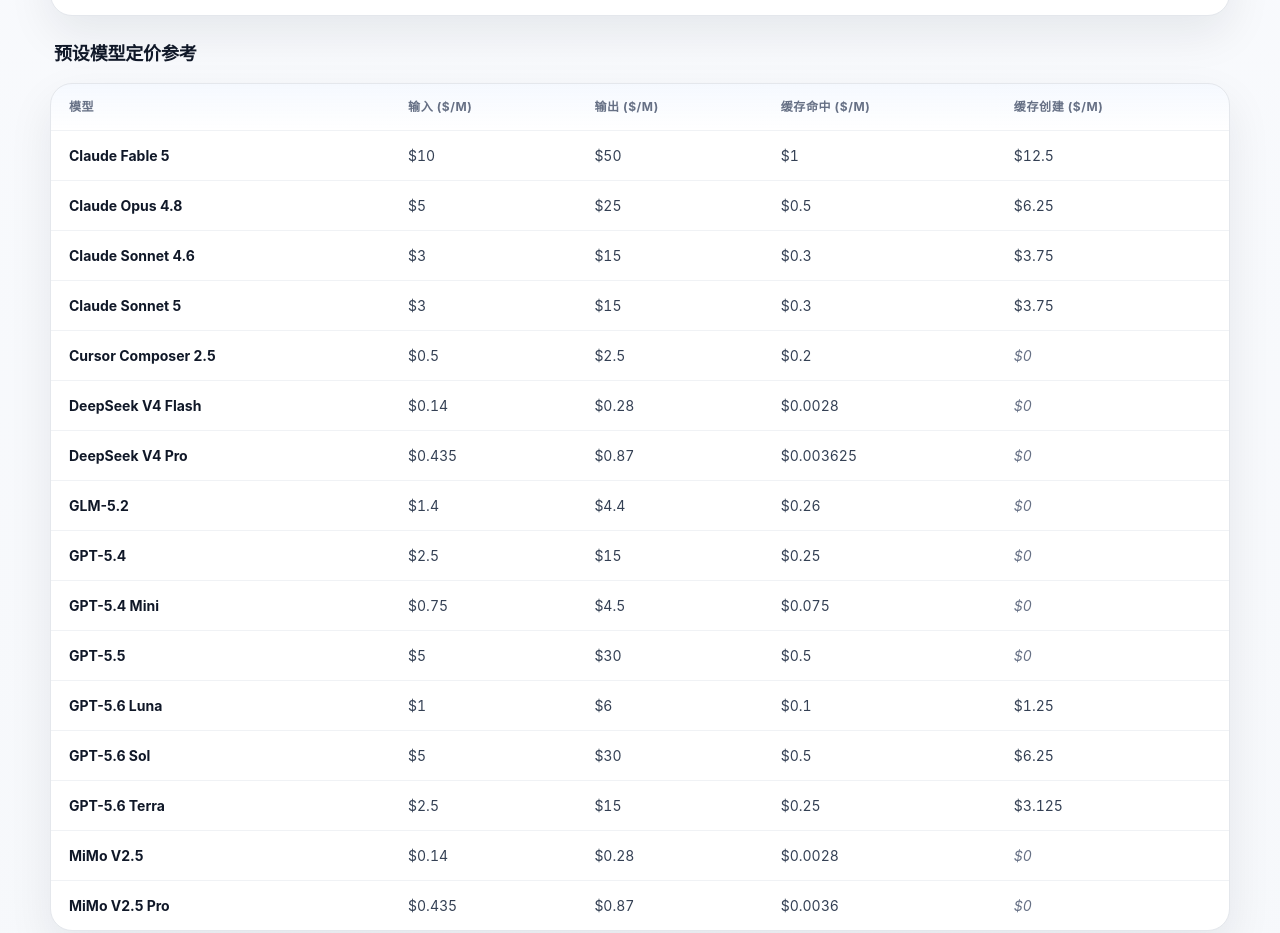
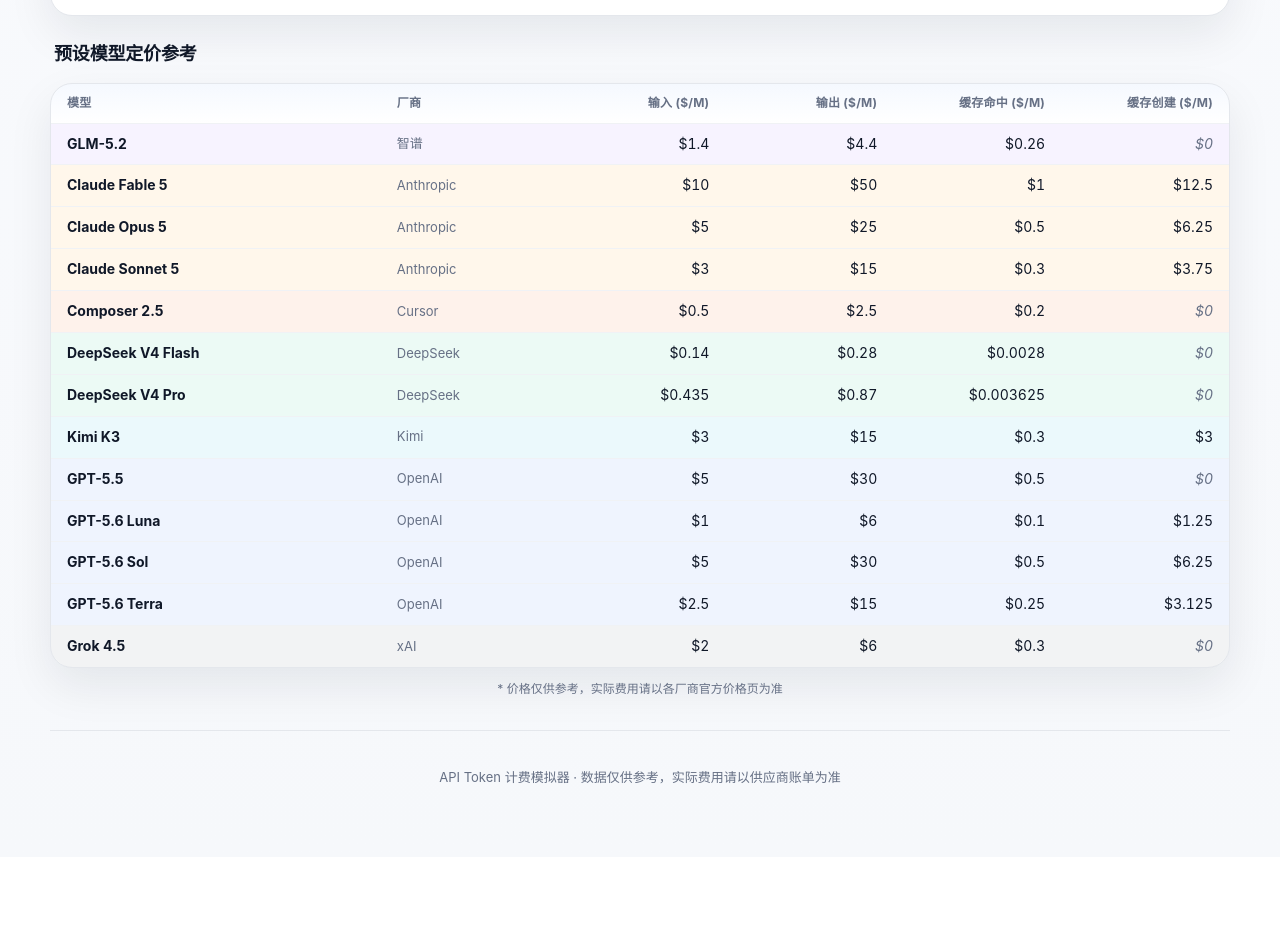
Before and after one commit to ManLOK-Chu/token-cost, a plain HTML site: page index.html in a window 1280 px wide. Shown: the part 1777-2710 px from the top of the page. After the commit the page ends 2634 px from the top, so only its background shows below. Drawn offline with Linux system fonts and the light colour scheme.

Commit message:
feat: refresh model presets and pricing table

```diff
--- a/index.html
+++ b/index.html
@@ -4,6 +4,7 @@
   <meta charset="utf-8">
   <meta name="viewport" content="width=device-width, initial-scale=1">
   <meta name="description" content="比较 API 模型在不同缓存命中率下的 token 成本，并浏览 models.dev 模型价格。">
+  <link rel="icon" href="favicon.ico" sizes="16x16 32x32 64x64">
   <title>API Token 计费模拟器</title>
   <link rel="stylesheet" href="styles.css">
 </head>
@@ -137,11 +138,12 @@
         <table class="pricing-table">
           <thead>
             <tr>
-              <th>模型</th>
-              <th>输入 ($/M)</th>
-              <th>输出 ($/M)</th>
-              <th>缓存命中 ($/M)</th>
-              <th>缓存创建 ($/M)</th>
+              <th scope="col">模型</th>
+              <th scope="col">厂商</th>
+              <th scope="col">输入 ($/M)</th>
+              <th scope="col">输出 ($/M)</th>
+              <th scope="col">缓存命中 ($/M)</th>
+              <th scope="col">缓存创建 ($/M)</th>
             </tr>
           </thead>
           <tbody id="pricingTableBody">
--- a/js/app.js
+++ b/js/app.js
@@ -17,7 +17,19 @@
 } from './presets.js';
 import { setupModelsDevBrowser } from './models-dev.js';
 
-const DEFAULT_PRESET_ID = 'gpt55';
+const DEFAULT_PRESET_ID = 'gpt-5.5';
+const LEGACY_PRESET_IDS = {
+  gpt55: 'gpt-5.5',
+  gpt56sol: 'gpt-5.6-sol',
+  gpt56terra: 'gpt-5.6-terra',
+  gpt56luna: 'gpt-5.6-luna',
+  'claude-opus-48': 'claude-opus-5',
+  'claude-opus-4-8': 'claude-opus-5',
+  'claude-sonnet-46': 'claude-sonnet-5',
+  'claude-sonnet-4-6': 'claude-sonnet-5',
+  'glm-52': 'glm-5.2',
+  'cursor-composer-25': 'cursor-composer-2.5',
+};
 const TOKEN_FIELDS = ['tokensNew', 'tokensOut', 'tokensHit', 'tokensCreate'];
 const FORM_FIELDS = [
   'priceNew', 'priceOut', 'priceHit', 'priceCreate',
@@ -27,6 +39,10 @@
 
 function getSystemTheme() {
   return window.matchMedia('(prefers-color-scheme: dark)').matches ? 'dark' : 'light';
+}
+
+function migratePresetId(id) {
+  return LEGACY_PRESET_IDS[id] || id;
 }
 
 function applyTheme(theme) {
@@ -55,8 +71,10 @@
   TOKEN_FIELDS.forEach((id) => { saved[id] = $(id).value; });
   saved.multiplier = $('multiplier').value;
   const selectedPreset = $('pricingPreset').value;
-  saved.pricingPreset = selectedPreset.startsWith('md-') ? DEFAULT_PRESET_ID : selectedPreset;
-  saved.visibleModels = Array.from(getVisibleModels()).filter((id) => !id.startsWith('md-'));
+  saved.pricingPreset = selectedPreset.startsWith('md-') ? DEFAULT_PRESET_ID : migratePresetId(selectedPreset);
+  saved.visibleModels = Array.from(getVisibleModels())
+    .filter((id) => !id.startsWith('md-'))
+    .map(migratePresetId);
   saveCalculatorState(saved);
 }
 
@@ -78,6 +96,7 @@
   const preset = registerRuntimePreset({
     id: model.id,
     name: `${model.providerName} · ${model.name}`,
+    vendor: model.providerName,
     priceNew: model.priceInput,
     priceOut: model.priceOutput,
     priceHit: model.priceCacheRead ?? 0,
@@ -110,9 +129,10 @@
   const saved = loadCalculatorState();
   initPricingPresets(DEFAULT_PRESET_ID);
 
-  if (saved.pricingPreset && findPricingPreset(saved.pricingPreset)) {
-    $('pricingPreset').value = saved.pricingPreset;
-    applyPricingPreset(saved.pricingPreset);
+  const savedPresetId = migratePresetId(saved.pricingPreset);
+  if (savedPresetId && findPricingPreset(savedPresetId)) {
+    $('pricingPreset').value = savedPresetId;
+    applyPricingPreset(savedPresetId);
   }
   TOKEN_FIELDS.forEach((id) => {
     if (saved[id] !== undefined && saved[id] !== '') $(id).value = saved[id];
@@ -120,7 +140,10 @@
   if (saved.multiplier !== undefined && saved.multiplier !== '') $('multiplier').value = saved.multiplier;
 
   renderPricingTable();
-  initModelSelector($('pricingPreset').value, saved.visibleModels, update);
+  const savedVisibleModels = Array.isArray(saved.visibleModels)
+    ? saved.visibleModels.map(migratePresetId)
+    : saved.visibleModels;
+  initModelSelector($('pricingPreset').value, savedVisibleModels, update);
   setupModelsDevBrowser({ onSelect: applyModelsDevModel });
   registerFormListeners();
   update();
--- a/js/presets.js
+++ b/js/presets.js
@@ -12,6 +12,19 @@
   'var(--viz-series-6)',
 ];
 const MODEL_DASH_PATTERNS = ['none', '8 4', '3 4'];
+const VENDOR_ROW_CLASSES = new Map([
+  ['OpenAI', 'openai'],
+  ['Anthropic', 'anthropic'],
+  ['xAI', 'xai'],
+  ['Kimi', 'kimi'],
+  ['DeepSeek', 'deepseek'],
+  ['智谱', 'zhipu'],
+  ['Cursor', 'cursor'],
+]);
+
+function vendorRowClass(vendor) {
+  return `pricing-vendor-${VENDOR_ROW_CLASSES.get(vendor) || 'other'}`;
+}
 
 export function getModelStyle(index) {
   return {
@@ -136,15 +149,22 @@
   const tbody = $('pricingTableBody');
   const models = pricingPresets
     .filter((preset) => preset.id !== 'custom')
-    .sort((a, b) => a.name.localeCompare(b.name, 'zh-CN'));
+    .sort((a, b) => {
+      const vendorA = a.vendor || a.providerName || '';
+      const vendorB = b.vendor || b.providerName || '';
+      return vendorA.localeCompare(vendorB, 'zh-CN') || a.name.localeCompare(b.name, 'zh-CN');
+    });
 
   tbody.replaceChildren(...models.map((preset) => {
+    const vendor = preset.vendor || preset.providerName || '—';
     const row = document.createElement('tr');
-    const values = [preset.name, preset.priceNew, preset.priceOut, preset.priceHit, preset.priceCreate];
+    row.className = `pricing-vendor-row ${vendorRowClass(vendor)}`;
+    const values = [preset.name, vendor, preset.priceNew, preset.priceOut, preset.priceHit, preset.priceCreate];
     values.forEach((value, index) => {
       const cell = document.createElement('td');
-      cell.textContent = index === 0 ? value : formatExactPrice(value);
-      if (index > 0 && value === 0) cell.className = 'price-zero';
+      cell.textContent = index < 2 ? value : formatExactPrice(value);
+      cell.className = index === 0 ? 'pricing-model-name' : index === 1 ? 'pricing-vendor' : 'pricing-number';
+      if (index >= 2 && value === 0) cell.classList.add('price-zero');
       row.appendChild(cell);
     });
     return row;
--- a/model-presets.json
+++ b/model-presets.json
@@ -5,8 +5,9 @@
     "note": "不会覆盖当前输入框，适合填写你的实际账单价格。"
   },
   {
-    "id": "gpt55",
+    "id": "gpt-5.5",
     "name": "GPT-5.5",
+    "vendor": "OpenAI",
     "priceNew": 5,
     "priceOut": 30,
     "priceHit": 0.5,
@@ -14,8 +15,9 @@
     "note": "按你提供的价格预填。无缓存创建成本。"
   },
   {
-    "id": "gpt56sol",
+    "id": "gpt-5.6-sol",
     "name": "GPT-5.6 Sol",
+    "vendor": "OpenAI",
     "priceNew": 5,
     "priceOut": 30,
     "priceHit": 0.5,
@@ -23,8 +25,9 @@
     "note": "参考价：输入 $5/M、输出 $30/M；缓存读取 $0.5/M (输入价 10%)、缓存写入 $6.25/M (输入价 1.25×)。请以官方价格页为准。"
   },
   {
-    "id": "gpt56terra",
+    "id": "gpt-5.6-terra",
     "name": "GPT-5.6 Terra",
+    "vendor": "OpenAI",
     "priceNew": 2.5,
     "priceOut": 15,
     "priceHit": 0.25,
@@ -32,8 +35,9 @@
     "note": "参考价：输入 $2.50/M、输出 $15/M；缓存读取 $0.25/M (输入价 10%)、缓存写入 $3.125/M (输入价 1.25×)。请以官方价格页为准。"
   },
   {
-    "id": "gpt56luna",
+    "id": "gpt-5.6-luna",
     "name": "GPT-5.6 Luna",
+    "vendor": "OpenAI",
     "priceNew": 1,
     "priceOut": 6,
     "priceHit": 0.1,
@@ -41,26 +45,9 @@
     "note": "参考价：输入 $1/M、输出 $6/M；缓存读取 $0.1/M (输入价 10%)、缓存写入 $1.25/M (输入价 1.25×)。请以官方价格页为准。"
   },
   {
-    "id": "gpt54",
-    "name": "GPT-5.4",
-    "priceNew": 2.5,
-    "priceOut": 15,
-    "priceHit": 0.25,
-    "priceCreate": 0,
-    "note": "参考价：输入 $2.50/M、输出 $15/M；缓存读取 $0.25/M。无缓存创建成本。请以官方价格页为准。"
-  },
-  {
-    "id": "gpt54-mini",
-    "name": "GPT-5.4 Mini",
-    "priceNew": 0.75,
-    "priceOut": 4.5,
-    "priceHit": 0.075,
-    "priceCreate": 0,
-    "note": "参考价：输入 $0.75/M、输出 $4.50/M；缓存读取 $0.075/M。无缓存创建成本。请以官方价格页为准。"
-  },
-  {
-    "id": "claude-opus-48",
-    "name": "Claude Opus 4.8",
+    "id": "claude-opus-5",
+    "name": "Claude Opus 5",
+    "vendor": "Anthropic",
     "priceNew": 5,
     "priceOut": 25,
     "priceHit": 0.5,
@@ -68,17 +55,9 @@
     "note": "参考价：输入 $5/M、输出 $25/M；缓存命中按输入 10%、缓存创建按输入 1.25× 推导。请以官方价格页为准。"
   },
   {
-    "id": "claude-sonnet-46",
-    "name": "Claude Sonnet 4.6",
-    "priceNew": 3,
-    "priceOut": 15,
-    "priceHit": 0.3,
-    "priceCreate": 3.75,
-    "note": "参考价：输入 $3/M、输出 $15/M；缓存命中按输入 10%、缓存创建按输入 1.25× 推导。请以官方价格页为准。"
-  },
-  {
     "id": "claude-fable-5",
     "name": "Claude Fable 5",
+    "vendor": "Anthropic",
     "priceNew": 10,
     "priceOut": 50,
     "priceHit": 1,
@@ -86,8 +65,29 @@
     "note": "参考价：输入 $10/M、输出 $50/M；缓存命中按输入 10%、缓存创建按输入 1.25× 推导。请以官方价格页为准。"
   },
   {
+    "id": "grok-4.5",
+    "name": "Grok 4.5",
+    "vendor": "xAI",
+    "priceNew": 2,
+    "priceOut": 6,
+    "priceHit": 0.3,
+    "priceCreate": 0,
+    "note": "参考价：输入 $2/M、输出 $6/M；缓存读取 $0.3/M。目录未提供缓存写入价，暂按 $0 填充。请以官方价格页为准。"
+  },
+  {
+    "id": "kimi-k3",
+    "name": "Kimi K3",
+    "vendor": "Kimi",
+    "priceNew": 3,
+    "priceOut": 15,
+    "priceHit": 0.3,
+    "priceCreate": 3,
+    "note": "参考价：输入 $3/M、输出 $15/M；缓存读取 $0.3/M、缓存写入 $3/M。请以官方价格页为准。"
+  },
+  {
     "id": "deepseek-v4-pro",
     "name": "DeepSeek V4 Pro",
+    "vendor": "DeepSeek",
     "priceNew": 0.435,
     "priceOut": 0.87,
     "priceHit": 0.003625,
@@ -97,6 +97,7 @@
   {
     "id": "deepseek-v4-flash",
     "name": "DeepSeek V4 Flash",
+    "vendor": "DeepSeek",
     "priceNew": 0.14,
     "priceOut": 0.28,
     "priceHit": 0.0028,
@@ -104,8 +105,9 @@
     "note": "参考价：输入 $0.14/M、输出 $0.28/M；缓存命中约输入价的 2%。无缓存创建成本。性价比极高。"
   },
   {
-    "id": "glm-52",
+    "id": "glm-5.2",
     "name": "GLM-5.2",
+    "vendor": "智谱",
     "priceNew": 1.4,
     "priceOut": 4.4,
     "priceHit": 0.26,
@@ -113,26 +115,9 @@
     "note": "参考价：输入 $1.40/M、输出 $4.40/M；智谱旗舰模型，支持 1M 上下文。无缓存创建成本。请以官方价格页为准。"
   },
   {
-    "id": "mimo-v25",
-    "name": "MiMo V2.5",
-    "priceNew": 0.14,
-    "priceOut": 0.28,
-    "priceHit": 0.0028,
-    "priceCreate": 0,
-    "note": "参考价：输入 $0.14/M、输出 $0.28/M；缓存命中约输入价的 2%。无缓存创建成本。请以官方价格页为准。"
-  },
-  {
-    "id": "mimo-v25-pro",
-    "name": "MiMo V2.5 Pro",
-    "priceNew": 0.435,
-    "priceOut": 0.87,
-    "priceHit": 0.0036,
-    "priceCreate": 0,
-    "note": "参考价：输入 $0.435/M、输出 $0.87/M；缓存命中约输入价的 0.8%。无缓存创建成本。请以官方价格页为准。"
-  },
-  {
-    "id": "cursor-composer-25",
-    "name": "Cursor Composer 2.5",
+    "id": "cursor-composer-2.5",
+    "name": "Composer 2.5",
+    "vendor": "Cursor",
     "priceNew": 0.5,
     "priceOut": 2.5,
     "priceHit": 0.2,
@@ -142,6 +127,7 @@
   {
     "id": "claude-sonnet-5",
     "name": "Claude Sonnet 5",
+    "vendor": "Anthropic",
     "priceNew": 3,
     "priceOut": 15,
     "priceHit": 0.3,
--- a/styles.css
+++ b/styles.css
@@ -737,15 +737,18 @@
 
 .pricing-table {
   width: 100%;
+  min-width: 820px;
   border-collapse: collapse;
   font-size: 14px;
+  table-layout: fixed;
 }
 
 .pricing-table th,
 .pricing-table td {
-  padding: 14px 18px;
+  padding: 11px 16px;
   text-align: left;
   border-bottom: 1px solid var(--soft-line);
+  line-height: 1.35;
   white-space: nowrap;
 }
 
@@ -754,34 +757,122 @@
   color: var(--muted);
   font-size: 12px;
   font-weight: 700;
-  text-transform: uppercase;
-  letter-spacing: 0.05em;
+  letter-spacing: 0.02em;
+}
+
+.pricing-table th:first-child,
+.pricing-table td:first-child {
+  width: 28%;
+}
+
+.pricing-table th:nth-child(2),
+.pricing-table td:nth-child(2) {
+  width: 15%;
+}
+
+.pricing-table th:nth-child(n + 3),
+.pricing-table td:nth-child(n + 3) {
+  width: 14.25%;
+  text-align: right;
 }
 
 .pricing-table tbody tr:last-child td {
   border-bottom: none;
 }
 
+.pricing-table tbody tr:nth-child(even) {
+  background: rgba(59, 130, 246, 0.025);
+}
+
+.pricing-table tbody tr.pricing-vendor-openai {
+  background: rgba(37, 99, 235, 0.07);
+}
+
+.pricing-table tbody tr.pricing-vendor-anthropic {
+  background: rgba(245, 158, 11, 0.08);
+}
+
+.pricing-table tbody tr.pricing-vendor-xai {
+  background: rgba(71, 85, 105, 0.07);
+}
+
+.pricing-table tbody tr.pricing-vendor-kimi {
+  background: rgba(6, 182, 212, 0.08);
+}
+
+.pricing-table tbody tr.pricing-vendor-deepseek {
+  background: rgba(16, 185, 129, 0.08);
+}
+
+.pricing-table tbody tr.pricing-vendor-zhipu {
+  background: rgba(139, 92, 246, 0.07);
+}
+
+.pricing-table tbody tr.pricing-vendor-cursor {
+  background: rgba(234, 88, 12, 0.08);
+}
+
+.pricing-table tbody tr.pricing-vendor-other {
+  background: rgba(100, 116, 139, 0.05);
+}
+
 .pricing-table tbody tr:hover {
   background: rgba(59, 130, 246, 0.03);
+}
+
+:root.dark-mode .pricing-table tbody tr:nth-child(even) {
+  background: rgba(59, 130, 246, 0.045);
+}
+
+:root.dark-mode .pricing-table tbody tr.pricing-vendor-openai {
+  background: rgba(96, 165, 250, 0.12);
+}
+
+:root.dark-mode .pricing-table tbody tr.pricing-vendor-anthropic {
+  background: rgba(251, 191, 36, 0.12);
+}
+
+:root.dark-mode .pricing-table tbody tr.pricing-vendor-xai {
+  background: rgba(148, 163, 184, 0.12);
+}
+
+:root.dark-mode .pricing-table tbody tr.pricing-vendor-kimi {
+  background: rgba(34, 211, 238, 0.12);
+}
+
+:root.dark-mode .pricing-table tbody tr.pricing-vendor-deepseek {
+  background: rgba(52, 211, 153, 0.12);
+}
+
+:root.dark-mode .pricing-table tbody tr.pricing-vendor-zhipu {
+  background: rgba(192, 132, 252, 0.12);
+}
+
+:root.dark-mode .pricing-table tbody tr.pricing-vendor-cursor {
+  background: rgba(251, 146, 60, 0.12);
+}
+
+:root.dark-mode .pricing-table tbody tr.pricing-vendor-other {
+  background: rgba(148, 163, 184, 0.08);
 }
 
 :root.dark-mode .pricing-table tbody tr:hover {
   background: rgba(59, 130, 246, 0.08);
 }
 
-.pricing-table td:first-child {
+.pricing-table .pricing-model-name {
   font-weight: 650;
   color: var(--text);
 }
 
-.pricing-table td:not(:first-child) {
-  font-variant-numeric: tabular-nums;
-  color: #344054;
+.pricing-table .pricing-vendor {
+  color: var(--muted);
+  font-size: 13px;
 }
 
-:root.dark-mode .pricing-table td:not(:first-child) {
-  color: #d1d5db;
+.pricing-table .pricing-number {
+  font-variant-numeric: tabular-nums;
+  color: var(--text);
 }
 
 .price-zero {
```
Also changed, not shown: favicon.ico (added), favicon.svg (added).
